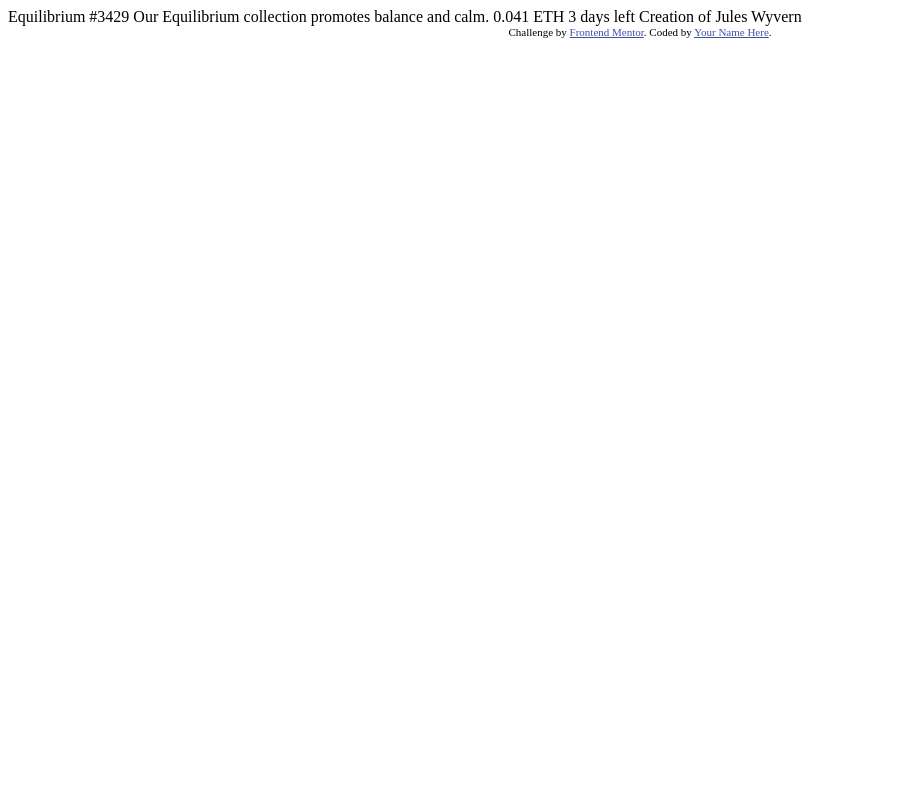
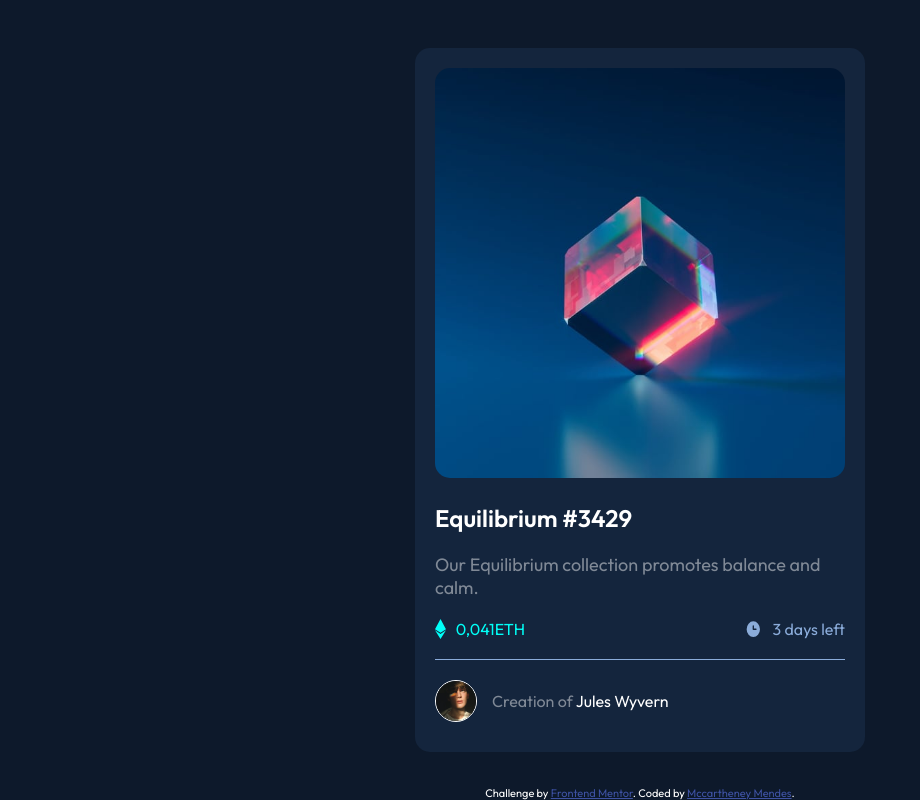
Before and after one commit to mccartheney/NFT-preview-card-component, a plain HTML site: page index.html in a window 1280 px wide. Shown: the whole page, without its empty margins (0-920 px from the left). Drawn offline with Linux system fonts and the light colour scheme.

Commit message:
Finalization

```diff
--- a/index.html
+++ b/index.html
@@ -2,32 +2,70 @@
 <html lang="en">
 <head>
   <meta charset="UTF-8">
-  <meta name="viewport" content="width=device-width, initial-scale=1.0"> <!-- displays site properly based on user's device -->
+  <meta name="viewport" content="width=device-width, initial-scale=1.0">
 
   <link rel="icon" type="image/png" sizes="32x32" href="./images/favicon-32x32.png">
+  <link rel="stylesheet" href="./src/css/style.css">
 
   <title>Frontend Mentor | NFT preview card component</title>
 
-  <!-- Feel free to remove these styles or customise in your own stylesheet 👍 -->
   <style>
-    .attribution { font-size: 11px; text-align: center; }
+    .attribution { font-size: 11px; text-align: center; position: absolute; bottom: 0px; text-align: center; width: 100%; color: white;}
     .attribution a { color: hsl(228, 45%, 44%); }
   </style>
 </head>
 <body>
 
-  Equilibrium #3429
+  <div class="main">
+    <div class="content">
 
-  Our Equilibrium collection promotes balance and calm.
+      <div class="image">
+        <div class="hoverImg"><img src="./images/icon-view.svg" alt=""></div>
+        <img src="./images/image-equilibrium.jpg"">
+      </div>
 
-  0.041 ETH
-  3 days left
+      <div class="information">
+        <div class="title">
+          <h1>
+            Equilibrium #3429
+          </h1>
+        </div>
 
-  Creation of Jules Wyvern
+        <div class="textContent">
+          <p>
+            Our Equilibrium collection promotes balance and calm.
+          </p>
+        </div>
+
+        <div class="ethInfo">
+          <div class="eth">
+            <img src="./images/icon-ethereum.svg">
+            <p>0,041ETH</p>
+          </div>
+
+          <div class="time">
+            <img src="./images/icon-clock.svg">
+            <p>
+              3 days left
+            </p>
+          </div>
+        </div>
+      </div>
+
+      <div class="creator">
+        <div class="image_creator">
+          <img src="./images/image-avatar.png">
+        </div>
+        <p>
+          Creation of <span>Jules Wyvern</span>
+        </p>
+      </div>
+    </div>
+  </div>
 
   <div class="attribution">
     Challenge by <a href="https://www.frontendmentor.io?ref=challenge" target="_blank">Frontend Mentor</a>.
-    Coded by <a href="#">Your Name Here</a>.
+    Coded by <a href="https://github.com/mccartheney">Mccartheney Mendes</a>.
   </div>
 </body>
 </html>
--- /dev/null
+++ b/src/css/style.css
@@ -0,0 +1,136 @@
+@import url('https://fonts.googleapis.com/css2?family=Outfit:wght@300;400;600&display=swap');
+
+* {
+    margin: 0px;
+    padding: 0px;
+}
+
+body {
+    background-color: hsl(217, 54%, 11%);
+    font-family: 'Outfit', sans-serif;
+    width: 100vw;
+    min-height: 100vh;
+    display: flex;
+    flex-direction: column;
+    justify-content: center;
+    align-items: center;
+}
+
+.main {
+    background-color: hsl(216, 50%, 16%);
+    max-width: 90vw;
+    display: flex;
+    flex-direction: column;
+    align-items: center;
+    border-radius: 15px;
+}
+
+.content {
+    margin: 20px;
+}
+.content .image {
+    width: 100%;
+    margin-bottom: 25px;
+    display: flex;
+    justify-content: center;
+    align-items: center;
+    position: relative;
+}
+
+
+.hoverImg {
+    display: none;
+    width: 100%;
+    height: 100%;
+    background-color: hsla(178, 100%, 50%, 0.623);
+    position: absolute;
+    border-radius: 15px;
+}
+
+.image:hover .hoverImg {
+    display: flex;
+    justify-content: center;
+    align-items: center;
+}
+
+.hoverImg img{
+    width: 50px !important;
+}
+
+.content .image img {
+    border-radius: 15px;
+    width: 100%;
+}
+
+.information .title{
+    font-size: 12px;
+    color: hsl(0, 0%, 100%);
+    font-weight: 600;
+}
+
+.information .title:hover {
+    color: hsl(178, 100%, 50%);
+    cursor: pointer;
+}
+
+.information .textContent {
+    margin-top: 20px;
+    margin-bottom: 20px;
+    font-size: 18px;
+    color: hsla(0, 0%, 100%, 0.463);
+}
+
+.ethInfo {
+    display: flex;
+    justify-content: space-between;
+    align-items: center;
+    border-bottom: 1px solid hsl(215, 51%, 70%);
+    padding-bottom: 20px;
+}
+
+.ethInfo .eth {
+    display: flex;
+    justify-content: space-between;
+    width: 90px;
+    color: hsl(178, 100%, 50%);
+}
+
+.ethInfo .time {
+    display: flex;
+    justify-content: space-between;
+    width: 100px;
+    color: hsl(215, 51%, 70%);
+}
+
+.creator {
+    display: flex;
+    align-items: center;
+    color: hsla(0, 0%, 100%, 0.463);
+    margin: 20px 0px 10px 0px;
+}
+.creator .image_creator {
+    border-radius: 50%;
+    display: flex;
+    justify-content: center;
+    align-items: center;
+    border: 1px solid hsl(0, 0%, 100%);
+    margin-right: 15px;
+}
+.creator .image_creator img{
+    width: 40px;
+}
+
+.creator span {
+    color: hsl(0, 0%, 100%);
+}
+
+.creator span:hover {
+    color: hsl(178, 100%, 50%);
+    cursor: pointer;
+}
+
+@media (min-width : 500px) {
+    .main {
+        max-width: 450px;
+    }
+}
```
Also changed, not shown: design/active-states.jpg (deleted), design/desktop-design.jpg (deleted), design/desktop-preview.jpg (deleted), design/mobile-design.jpg (deleted), screenShots/desktop.png (added), screenShots/desktop_active.png (added), screenShots/mobile.png (added), 2 other files.
